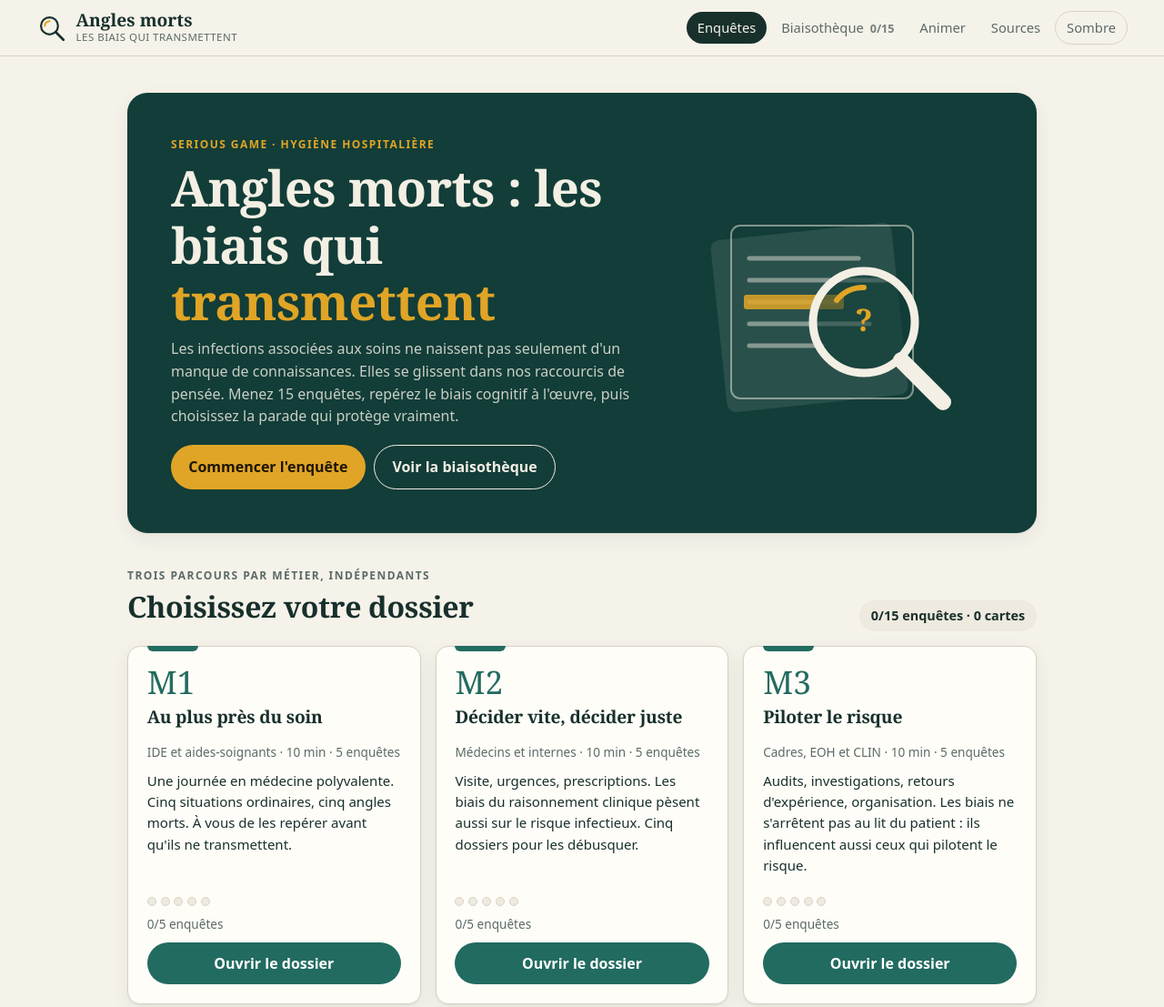
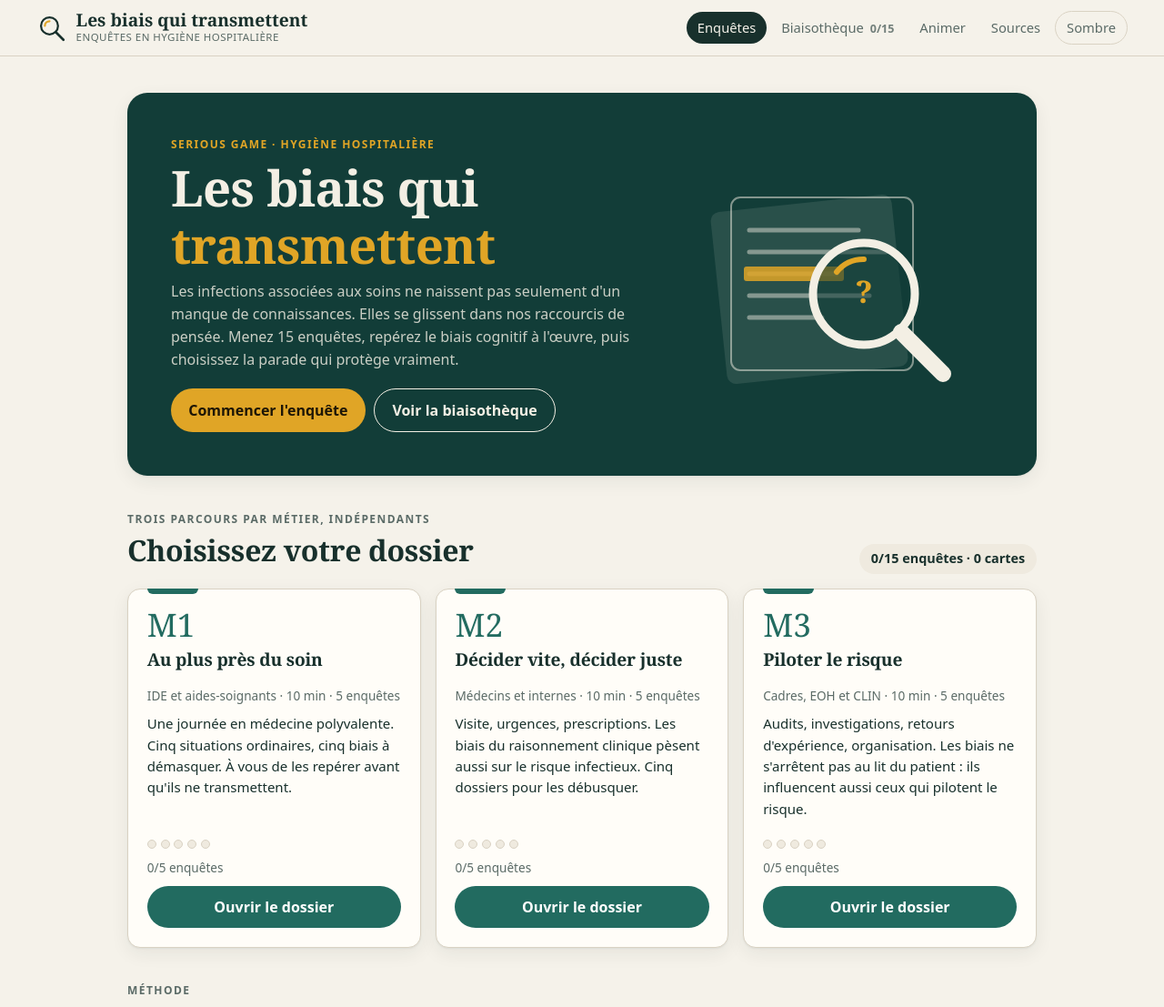
Before and after one commit to JETPOD/angles-morts, a plain HTML site: page index.html in a window 1280 px wide. Shown: the top 1107 px of the page at 91% size. Drawn offline with Linux system fonts and the light colour scheme; a web font is replaced by a local one.

Commit message:
Retire la notion d'angle mort : nouveau titre « Les biais qui transmettent »

```diff
--- a/app.js
+++ b/app.js
@@ -1,4 +1,4 @@
-/* Angles morts : moteur du jeu. Progression en mémoire uniquement. */
+/* Les biais qui transmettent : moteur du jeu. Progression en mémoire uniquement. */
 (() => {
   const $ = (s, r = document) => r.querySelector(s);
   const main = $("#main");
@@ -82,7 +82,7 @@
     show(`<section class="hero">
         <div>
           <div class="eyebrow">Serious game · Hygiène hospitalière</div>
-          <h1>Angles morts : les biais qui <em>transmettent</em></h1>
+          <h1>Les biais qui <em>transmettent</em></h1>
           <p>Les infections associées aux soins ne naissent pas seulement d'un manque de connaissances. Elles se glissent dans nos raccourcis de pensée. Menez 15 enquêtes, repérez le biais cognitif à l'œuvre, puis choisissez la parade qui protège vraiment.</p>
           <div class="hero-actions"><button class="btn amber" data-mod="${firstOpen()}">${totalDone() ? "Continuer l'enquête" : "Commencer l'enquête"}</button><button class="btn ghost" data-view="deck">Voir la biaisothèque</button></div>
         </div>${loupe}
--- a/data.js
+++ b/data.js
@@ -1,4 +1,4 @@
-/* Angles morts : contenu pédagogique.
+/* Les biais qui transmettent : contenu pédagogique.
    Scénarios fictifs. Chaque débriefing renvoie à des sources publiques vérifiables. */
 
 const SOURCES = {
@@ -50,7 +50,7 @@ const BIASES = {
 const MODULES = [
   {
     id: 1, code: "M1", title: "Au plus près du soin", audience: "IDE et aides-soignants", time: "10 min",
-    intro: "Une journée en médecine polyvalente. Cinq situations ordinaires, cinq angles morts. À vous de les repérer avant qu'ils ne transmettent.",
+    intro: "Une journée en médecine polyvalente. Cinq situations ordinaires, cinq biais à démasquer. À vous de les repérer avant qu'ils ne transmettent.",
     scenes: [
       {
         place: "Médecine polyvalente, chambre 12", hour: "07 h 40",
--- a/index.html
+++ b/index.html
@@ -5,7 +5,7 @@
   <meta name="viewport" content="width=device-width, initial-scale=1">
   <meta name="theme-color" content="#123d38">
   <meta name="description" content="Serious game d'hygiène hospitalière : enquêtez sur 15 biais cognitifs qui favorisent la transmission des infections associées aux soins.">
-  <title>Angles morts | Les biais qui transmettent</title>
+  <title>Les biais qui transmettent | Enquêtes en hygiène hospitalière</title>
   <link rel="icon" href="favicon.svg" type="image/svg+xml">
   <link rel="preconnect" href="https://api.fontshare.com">
   <link href="https://api.fontshare.com/v2/css?f[]=general-sans@400,500,600,700&f[]=zodiak@500,700&display=swap" rel="stylesheet">
@@ -28,9 +28,9 @@
 <body>
 <a class="skip" href="#main">Aller au contenu</a>
 <header class="header">
-  <a class="brand" href="#" id="brand" aria-label="Angles morts, accueil">
+  <a class="brand" href="#" id="brand" aria-label="Les biais qui transmettent, accueil">
     <svg aria-hidden="true" viewBox="0 0 40 40" width="34" height="34" fill="none"><circle cx="17" cy="17" r="11" stroke="currentColor" stroke-width="2.6"/><path d="m25 25 10 10" stroke="currentColor" stroke-width="3.2" stroke-linecap="round"/><path d="M11 17a6 6 0 0 1 6-6" stroke="var(--amber)" stroke-width="2.6" stroke-linecap="round"/></svg>
-    <span><b>Angles morts</b><small>Les biais qui transmettent</small></span>
+    <span><b>Les biais qui transmettent</b><small>Enquêtes en hygiène hospitalière</small></span>
   </a>
   <nav class="topnav" aria-label="Navigation principale">
     <button class="nav" data-view="home">Enquêtes</button>
```
Also changed, not shown: 1 other file.
